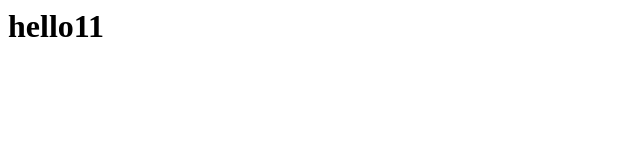
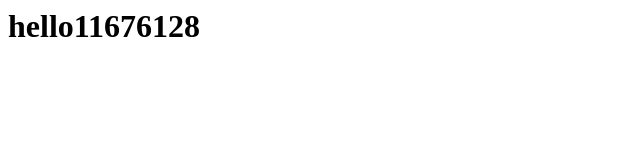
Before and after one commit to jatinchouhan8898/Git-Demo, a plain HTML site: page git_demo/index.html in a window 1280 px wide. Shown: the whole page, without its empty margins (0-640 px from the left). Drawn offline with Linux system fonts and the light colour scheme.

Commit message:
changes in index

```diff
--- a/git_demo/index.html
+++ b/git_demo/index.html
@@ -1 +1 @@
-<h1>hello11</h1>
+<h1>hello11676128</h1>
```
